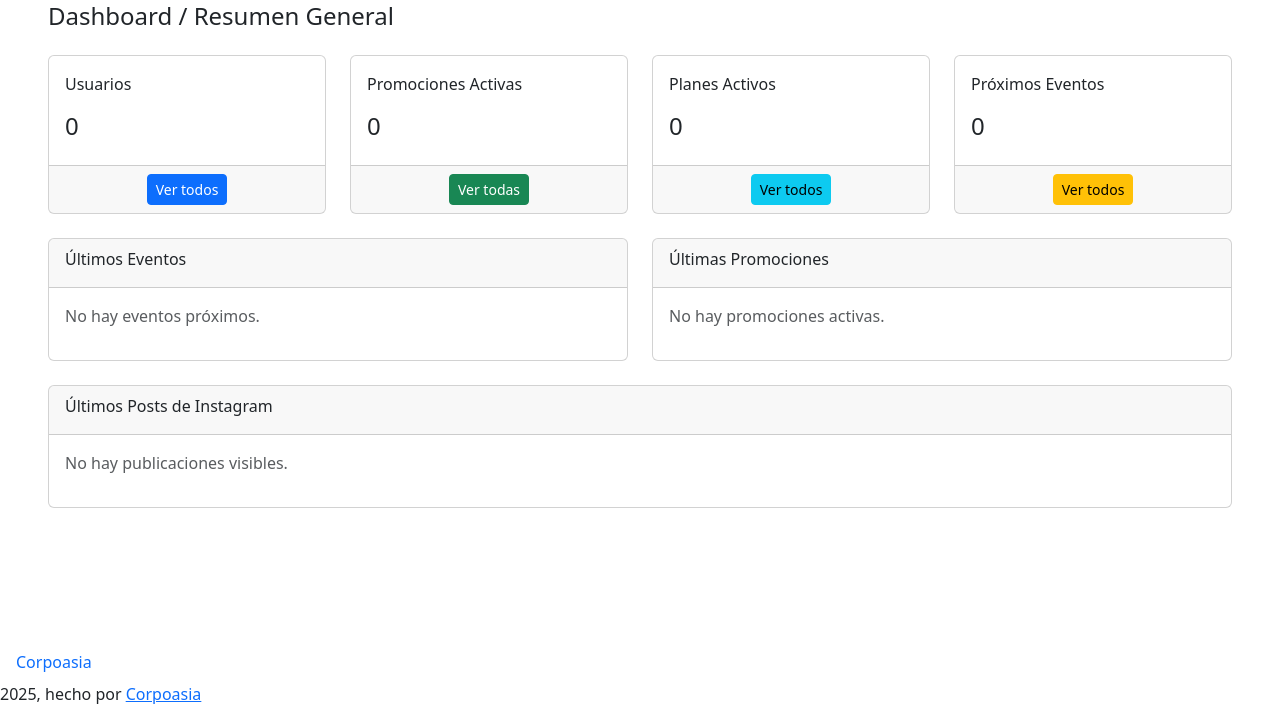
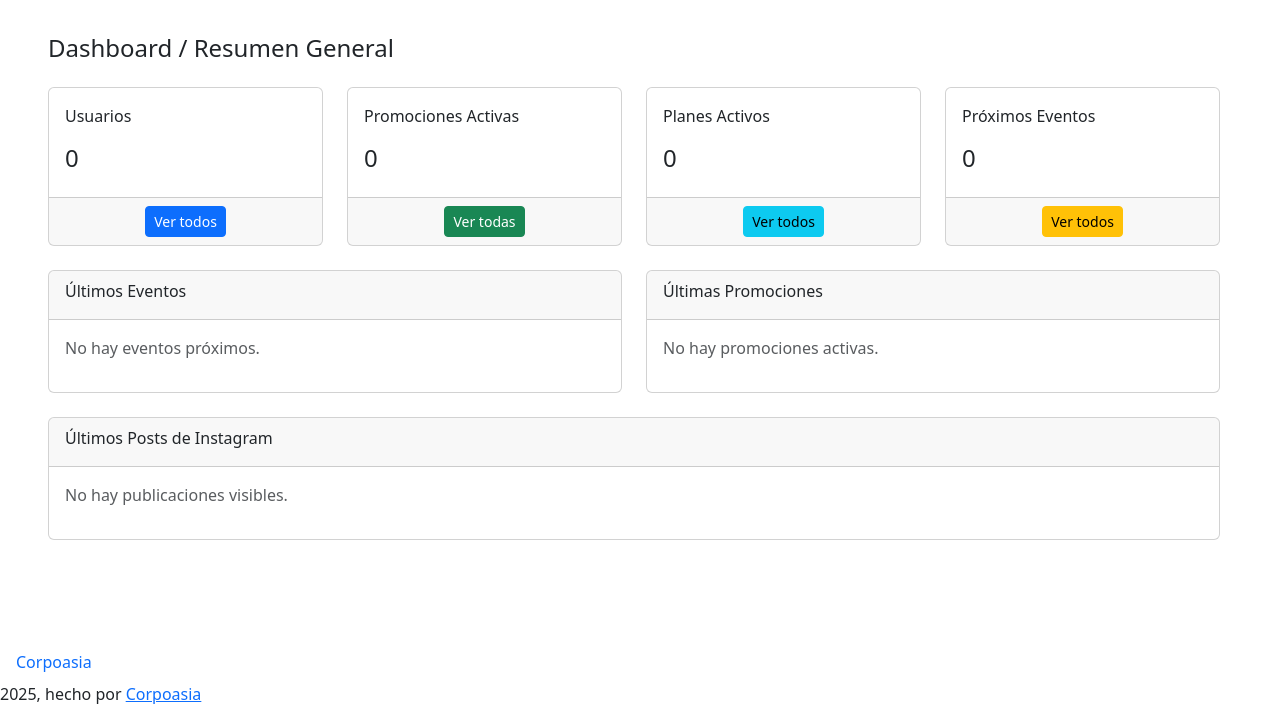
Before and after one commit to FreilaN2/BESTUNE2, a PHP site: page /panelAdmin/index.php in a window 1280 px wide. Shown: the part 94-800 px from the top of the page. Run offline with PHP 8.4, Linux system fonts and the light colour scheme; the visitor is signed in with stand-in values (Sample User, id 1); data that the repository does not hold is empty; some libraries are stand-ins or nearby versions.

Commit message:
Mejora y arreglos

```diff
--- a/app/views/panelAdmin/Includes/footer.php
+++ b/app/views/panelAdmin/Includes/footer.php
@@ -18,7 +18,6 @@
 </footer>
 
 <!-- Core JS de Atlantis -->
-<script src="<?= BASE_URL ?>assets/Atlantis-Lite-master/assets/js/core/jquery.3.2.1.min.js"></script>
 <script src="<?= BASE_URL ?>assets/Atlantis-Lite-master/assets/js/core/popper.min.js"></script>
 <script src="<?= BASE_URL ?>assets/Atlantis-Lite-master/assets/js/core/bootstrap.min.js"></script>
 <script src="<?= BASE_URL ?>assets/Atlantis-Lite-master/assets/js/plugin/jquery-ui-1.12.1.custom/jquery-ui.min.js"></script>
--- a/app/views/panelAdmin/Includes/header.php
+++ b/app/views/panelAdmin/Includes/header.php
@@ -10,6 +10,14 @@
   <link rel="stylesheet" href="<?= BASE_URL ?>assets/Atlantis-Lite-master/assets/css/bootstrap.min.css">
   <link rel="stylesheet" href="<?= BASE_URL ?>assets/Atlantis-Lite-master/assets/css/atlantis.min.css">
   <link rel="stylesheet" href="<?= BASE_URL ?>assets/Atlantis-Lite-master/assets/css/fonts.min.css">
+
+  <!-- jQuery y DataTables -->
+<script src="<?= BASE_URL ?>assets/Atlantis-Lite-master/assets/js/core/jquery.3.2.1.min.js"></script>
+<link rel="stylesheet" href="<?= BASE_URL ?>assets/Atlantis-Lite-master/assets/css/datatables.min.css">
+<script src="<?= BASE_URL ?>assets/Atlantis-Lite-master/assets/js/plugin/datatables/datatables.min.js"></script>
+<script src="<?= BASE_URL ?>assets/Atlantis-Lite-master/assets/js/plugin/bootstrap-notify/bootstrap-notify.min.js"></script>
+
+
 </head>
 <body>
   <div class="wrapper">
--- a/app/views/panelAdmin/index.php
+++ b/app/views/panelAdmin/index.php
@@ -26,6 +26,7 @@ $instagram = $db->query("SELECT * FROM instagram_posts WHERE visible = 1 ORDER B
         margin-left: auto !important;
         margin-right: auto !important;
         max-width: 1440px !important;
+        margin-top: 2rem !important; /* nuevo margen superior */
     }
 
     .content, .main-panel {
@@ -36,7 +37,7 @@ $instagram = $db->query("SELECT * FROM instagram_posts WHERE visible = 1 ORDER B
     /* Eliminar márgenes/paddings innecesarios en general */
     .content, .page-inner {
         padding-top: 0 !important;
-        margin-top: 0 !important;
+        /* margin-top: 0 !important; */ /* ← eliminado para permitir el nuevo margin */
     }
 
     html, body {
@@ -44,9 +45,7 @@ $instagram = $db->query("SELECT * FROM instagram_posts WHERE visible = 1 ORDER B
         padding-left: 0 !important;
         margin-left: 0 !important;
         overflow-x: hidden;
-
     }
-
 
     .wrapper {
         min-height: 100vh;
@@ -61,7 +60,6 @@ $instagram = $db->query("SELECT * FROM instagram_posts WHERE visible = 1 ORDER B
 
     .content, .page-inner {
         width: 100% !important;
-
     }
 
     .container, .container-fluid {
@@ -84,10 +82,9 @@ $instagram = $db->query("SELECT * FROM instagram_posts WHERE visible = 1 ORDER B
     }
 </style>
 
-
-
 <div class="main-panel">
     <div class="content">
+        <div class="container-fluid"><!-- contenedor adicional para estructurar -->
             <div class="page-inner">
                 <div class="d-flex align-items-center mb-4">
                     <i class="fas fa-tachometer-alt text-primary mr-2" style="font-size: 24px;"></i>
```
Also changed, not shown: app/views/panelAdmin/Usuarios/listar.php (+5 -8 lines). Lines whose indentation alone changed are shown as unchanged.
